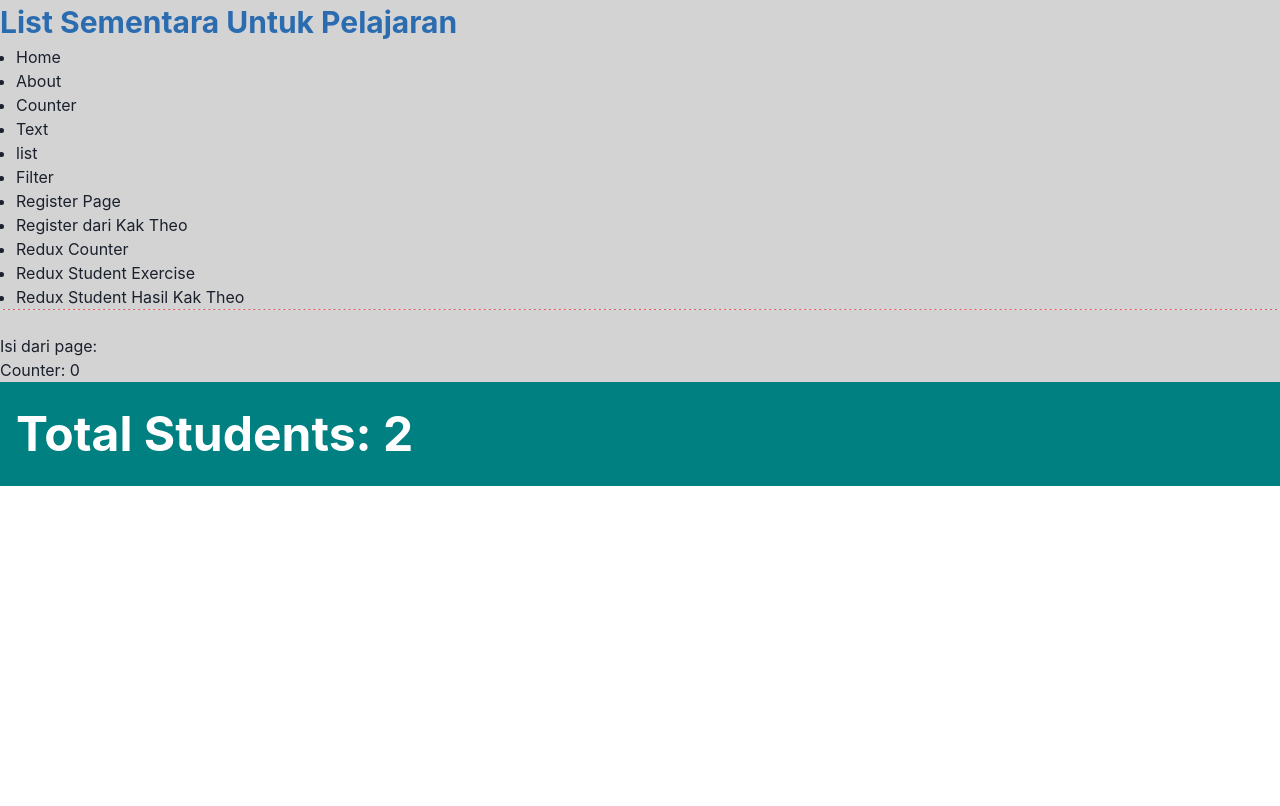
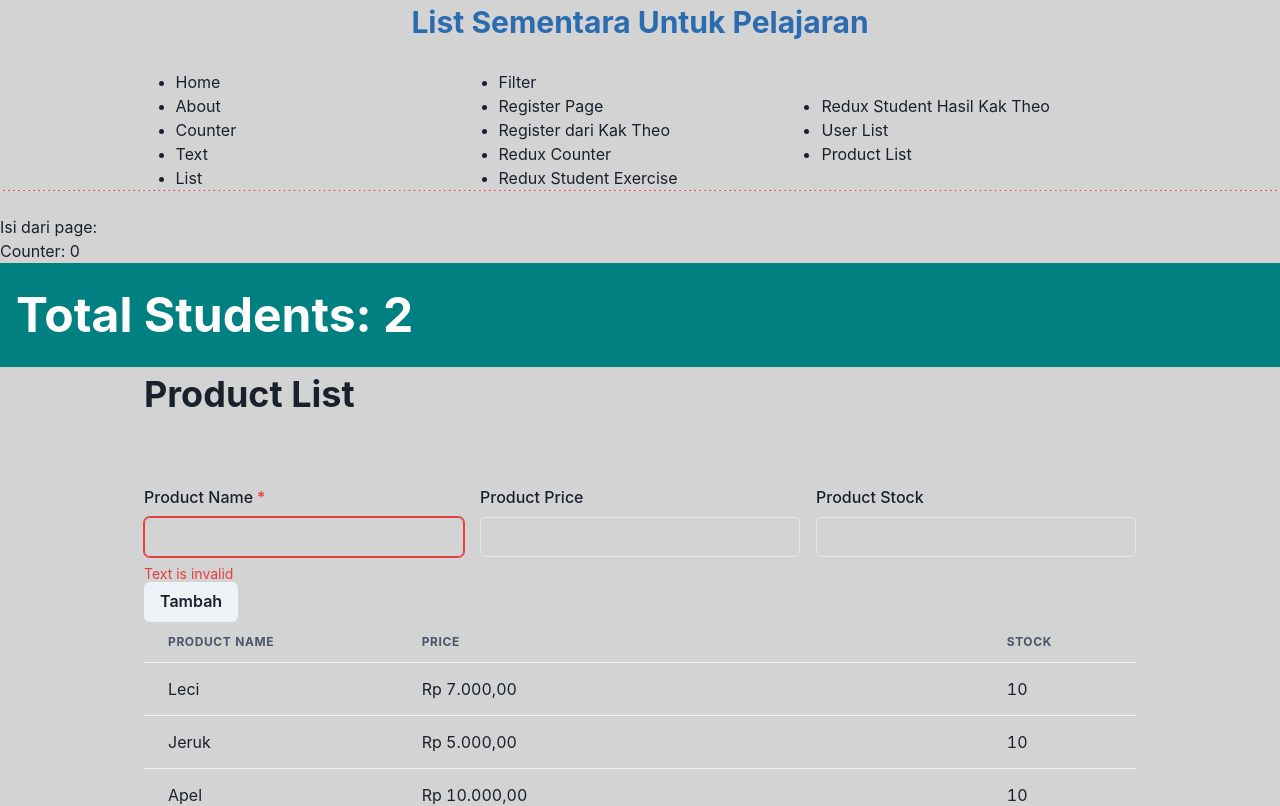
Before and after one commit to BagusDP2011/Exercise, a React (Create React App) app: page /productlist in a window 1280 px wide. Shown: the top 806 px of the page. Built offline with nearby package versions, Linux system fonts and the light colour scheme; data requests are answered from the project's data file.

Commit message:
20220831 - Product List

```diff
--- a/db/db.json
+++ b/db/db.json
@@ -1,5 +1,5 @@
 {
-    "products" : [
+  "products": [
     {
       "id": 1,
       "product_name": "Leci",
@@ -17,6 +17,36 @@
       "product_name": "Apel",
       "price": 10000,
       "stock": 10
+    },
+    {
+      "product_name": "asdasd",
+      "price": "16666",
+      "stock": "1",
+      "id": 4
+    },
+    {
+      "product_name": "Semangka",
+      "price": "20000",
+      "stock": "10",
+      "id": 5
+    },
+    {
+      "product_name": "Semangka",
+      "price": "20000",
+      "stock": "10",
+      "id": 6
+    },
+    {
+      "product_name": "Semangka",
+      "price": "20000",
+      "stock": "10",
+      "id": 7
+    },
+    {
+      "product_name": "Emas Langka",
+      "price": "5000000000000000000000",
+      "stock": "-30",
+      "id": 8
     }
   ]
 }
--- a/package.json
+++ b/package.json
@@ -10,13 +10,17 @@
     "@testing-library/jest-dom": "^5.16.5",
     "@testing-library/react": "^13.3.0",
     "@testing-library/user-event": "^13.5.0",
+    "axios": "^0.27.2",
+    "formik": "^2.2.9",
     "framer-motion": "^7.2.1",
+    "json-server": "^0.17.0",
     "react": "^18.2.0",
     "react-dom": "^18.2.0",
     "react-redux": "^8.0.2",
     "react-router-dom": "^6.3.0",
     "react-scripts": "5.0.1",
-    "web-vitals": "^2.1.4"
+    "web-vitals": "^2.1.4",
+    "yup": "^0.32.11"
   },
   "scripts": {
     "start": "react-scripts start",
--- a/src/App.jsx
+++ b/src/App.jsx
@@ -6,13 +6,16 @@ import TextPage from "./pages/Text";
 import List from "./pages/List";
 import Filter from "./pages/Filter";
 import { Routes, Route, Link } from "react-router-dom";
-import { Text, UnorderedList, ListItem, Box, Divider, Stack } from "@chakra-ui/react";
+import { Text, UnorderedList, ListItem, Box, Divider, Stack, HStack, Container } from "@chakra-ui/react";
 import RegisterPage from "./pages/RegisterPage";
 import RegisterT from "./pages/RegisterT";
 import ReduxCounter from "./pages/ReduxCounter";
 import ReduxStudent from "./pages/ReduxStudent";
 import { useSelector } from "react-redux";
 import Student from "./pages/Student";
+import UserList from "./pages/UserList";
+import ProductList from "./pages/ProductList";
+
 
 function App() {
   const counterSelector = useSelector((state) => state.counter)
@@ -37,10 +40,15 @@ function App() {
 
   return (
     <Box backgroundColor={"lightgrey"}>
-      <Text fontSize="3xl" fontWeight={"bold"} color={"blue.600"}>
+      <Text fontSize="3xl" fontWeight={"bold"} color={"blue.600"} textAlign="center" paddingBottom={"25px"}>
       List Sementara Untuk Pelajaran
       </Text>
+        <Container maxW="1280px">
+
           <UnorderedList>
+          <HStack spacing='24px' maxW="1280px">
+            <Box width={"10%"}></Box>
+            <Box width={"25%"}>
               <ListItem>
                 <Link to="/home"> Home </Link>
               </ListItem>
@@ -54,8 +62,11 @@ function App() {
                 <Link to="/text"> Text </Link>
               </ListItem>
               <ListItem>
-          <Link to="/list"> list </Link>
+                <Link to="/list"> List </Link>
               </ListItem>
+            </Box>
+
+            <Box width={"25%"}>
                 <ListItem>
                   <Link to="/filter"> Filter </Link>
                 </ListItem>
@@ -71,10 +82,26 @@ function App() {
                 <ListItem>
                   <Link to="/reduxstudent"> Redux Student Exercise </Link>
                 </ListItem>
+
+            </Box>
+
+            <Box width={"25%"}>
               <ListItem>
                 <Link to="/student"> Redux Student Hasil Kak Theo </Link>
               </ListItem>
+              <ListItem>
+                <Link to="/userlist"> User List </Link>
+              </ListItem>
+              <ListItem>
+                <Link to="/productlist"> Product List </Link>
+              </ListItem>
+            </Box>
+            <Box width={"10%"} />
+            </HStack>
             </UnorderedList>
+          </Container>
+
+
         <Divider orientation="horizontal" colorScheme="grey" variant="dashed" bgColor={"red"}/> <br />
         <Text>Isi dari page:</Text>
         <Text>Counter: {counterSelector.value}</Text>
@@ -96,6 +123,8 @@ function App() {
         <Route path="/reduxcounter" element={<ReduxCounter />} />
         <Route path="/reduxstudent" element={<ReduxStudent />} />
         <Route path="/student" element={<Student />} />
+        <Route path="/userlist" element={<UserList />} />
+        <Route path="/productlist" element={<ProductList />} />
       </Routes>
     </Box>
   );
--- /dev/null
+++ b/src/api/index.js
@@ -0,0 +1,10 @@
+import axios from 'axios'
+
+const axiosInstance = axios.create({
+    baseURL: 'https://jsonplaceholder.typicode.com/',
+})
+export const jsonServerAPI = axios.create({
+    baseURL: 'http://localhost:2000/'
+})
+
+export default axiosInstance
--- /dev/null
+++ b/src/pages/ProductList.jsx
@@ -0,0 +1,119 @@
+import { Box, Button, Table, Text, Thead, Tbody, Th, Td, Tr, Container, Toast, useToast, Grid, GridItem, FormControl, Input, FormLabel, FormErrorMessage, } from "@chakra-ui/react"
+import { useState, useEffect } from "react"
+import axios from 'axios'
+import { jsonServerAPI } from "../api"
+import { useFormik } from "formik"
+
+
+const ProductList = () => {
+    const [products, setProducts] = useState([])
+    const Toast = useToast()
+    const fetchProducts = async () => {
+        try {
+            const response = await jsonServerAPI.get("/products")
+            setProducts(response.data)
+            console.log(response.data)
+        } catch (err){
+            console.log(err)
+            Toast({
+                title: "Network error",
+                status: "error",
+            })
+        }
+    }
+
+    const renderProducts = () =>{
+        return products.map((val) => {
+            return (
+                <Tr key={val.id}>
+                    <Td>{val.product_name}</Td>
+                    <Td>{new Intl.NumberFormat("id-ID", { style: 'currency', currency: 'IDR' }).format(val.price)}</Td>
+                    <Td>{val.stock}</Td>
+                </Tr>
+            )
+        })
+    }
+    useEffect(() => {
+        fetchProducts()
+    }, [])
+
+    const formik = useFormik({
+        initialValues: {
+            product_name: "",
+            price: 0,
+            stock: 0,
+        }
+    })
+
+    const formChangeHandler = (event) => {
+        formik.setFieldValue(event.target.name, event.target.value)
+    }
+
+    const addProductBtnHandler = async () => {
+        try {
+            const { product_name, price, stock } = formik.values
+            let newProduct = {
+                product_name,
+                price,
+                stock
+            }
+
+            await jsonServerAPI.post("/products", newProduct)
+            fetchProducts()
+            Toast({ title: "Product Added", status:"success"})
+        } catch (err) {
+            Toast({ title: "Failed", status:"error"})
+            console.log(err)
+
+        }
+    }
+
+
+    return (
+        <Container maxW="container.lg">
+            <Text fontWeight="bold" fontSize="4xl" marginBottom="16">
+                Product List
+            </Text>
+
+            <Grid templateColumns="repeat(3, 1fr)" columnGap={"4"}>
+                <GridItem>
+                    <FormControl isInvalid isRequired>
+                        <FormLabel>Product Name</FormLabel>
+                        {/* <Input type="text" onChange={(event) => formik.setFieldValue("product_name", event.target.value)}></Input> */}
+                        <Input type="text" name="product_name" onChange={(formChangeHandler)}></Input>
+                        <FormErrorMessage>Text is invalid</FormErrorMessage>
+                    </FormControl>
+                </GridItem>
+                <GridItem>
+                    <FormControl>
+                        <FormLabel>Product Price</FormLabel>
+                        <Input type="number" name="price" onChange={(formChangeHandler)}></Input>
+                    </FormControl>
+                </GridItem>
+                <GridItem>
+                    <FormControl>
+                        <FormLabel>Product Stock</FormLabel>
+                        <Input type="number" name="stock" onChange={(formChangeHandler)}></Input>
+                    </FormControl>
+                </GridItem>
+            </Grid>
+            <Button onClick={addProductBtnHandler}>Tambah</Button>
+
+            <Table>
+                <Thead>
+                    <Tr>
+                        <Th>Product Name</Th>
+                        <Th>Price</Th>
+                        <Th>Stock</Th>
+                    </Tr>
+                </Thead>
+                <Tbody>
+                    {renderProducts()}
+                </Tbody>
+            </Table>
+
+        </Container>
+    )
+}
+
+export default ProductList
--- /dev/null
+++ b/src/pages/UserList.jsx
@@ -0,0 +1,66 @@
+import { Box, Button, Table, Text, Thead, Tbody, Th, Td, Tr, Container, Toast, useToast } from "@chakra-ui/react"
+import { useState, useEffect } from "react"
+import axios from 'axios'
+import axiosInstance from "../api"
+
+// API / Sumber data
+// https://jsonplaceholder.typicode.com/users
+
+const UserList = () => {
+    // State yg akan simpan data user API
+
+    const [users, setUsers] = useState([])
+    const Toast = useToast()
+    const fetchUsers = async () => {
+        try {
+            const response = await axiosInstance.get("/users")
+            // console.log(response.data)
+            setUsers(response.data)
+
+        } catch (err){
+            console.log(err)
+            Toast({
+                title: "Network error",
+                status: "error",
+            })
+            // alert("Server error")
+        }
+    }
+
+    const renderUsers = () =>{
+        return users.map((val) => {
+            return (
+                <Tr key={val.id}>
+                    <Td>{val.id}</Td>
+                    <Td>{val.username}</Td>
+                    <Td>{val.email}</Td>
+                </Tr>
+            )
+        })
+    }
+    useEffect(() => {
+        fetchUsers()
+    }, [])
+
+
+    return (
+        <Container maxW="1080px">
+            <Text>User List</Text>
+            <Button onClick={fetchUsers}>Fetch Data</Button>
+            <Table>
+                <Thead>
+                    <Tr>
+                        <Th>ID</Th>
+                        <Th>Username</Th>
+                        <Th>Email</Th>
+                    </Tr>
+                </Thead>
+                <Tbody>
+                    {renderUsers()}
+                </Tbody>
+            </Table>
+        </Container>
+    )
+}
+
+export default UserList
```
Also changed, not shown: 1 other file (tests, documents, lock files or other folders). Lines whose indentation alone changed are shown as unchanged.
